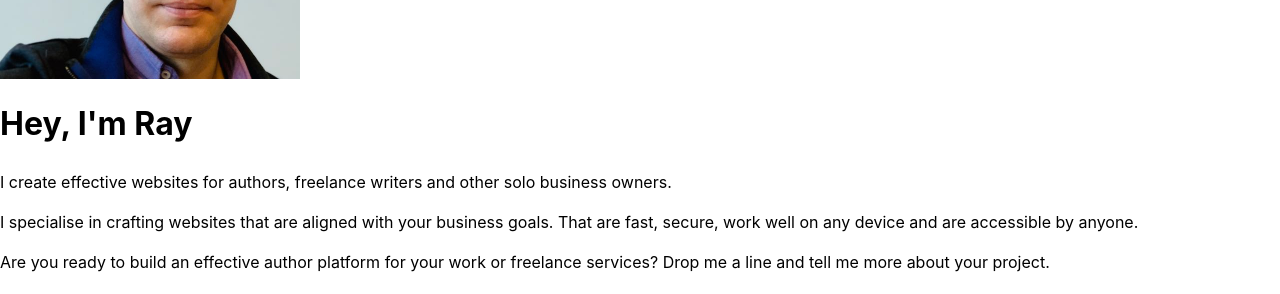
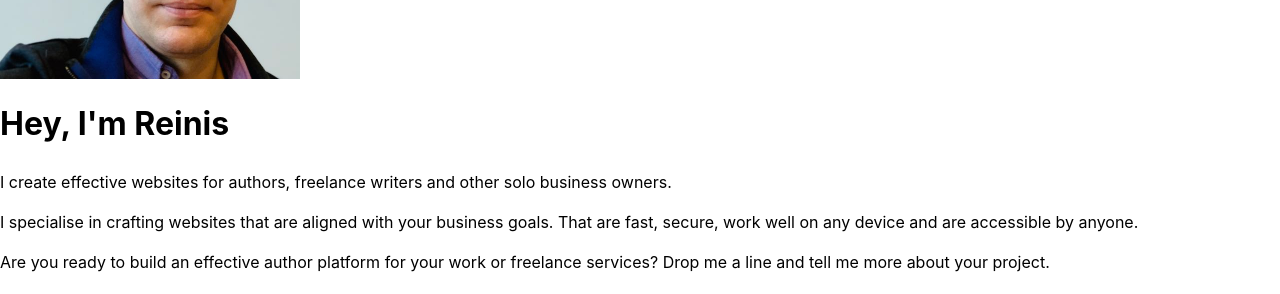
Before and after one commit to Ikass/gritpub, a Jekyll site: the page built from index.md, in a window 1280 px wide. Shown: the part 385-679 px from the top of the page. Built offline with Jekyll 4.4.1, drawn with Linux system fonts in a browser that asks for light colours; comment, search, counter and statistics services are not loaded.

Commit message:
changed my name

```diff
--- a/index.md
+++ b/index.md
@@ -8,7 +8,7 @@ title: "Web Design Services for Authors"
     <div class="content-wrapper hero hero__wallpaper">
       <img src="/assets/images/avatar-600.jpg" alt="Portrait of Ray" width="300px" height="300px">
       <header>
-        <h1>Hey, I'm Ray</h1>
+        <h1>Hey, I'm Reinis</h1>
         <p class="hero-subtitle">I create effective websites for authors, freelance writers and other solo business owners.</p>
         <p>I specialise in crafting websites that are aligned with your business goals. That are fast, secure, work well on any device and are accessible by anyone.</p>
         <p>Are you ready to build an effective author platform for your work or freelance services? Drop me a line and tell me more about your project.</p>
```
